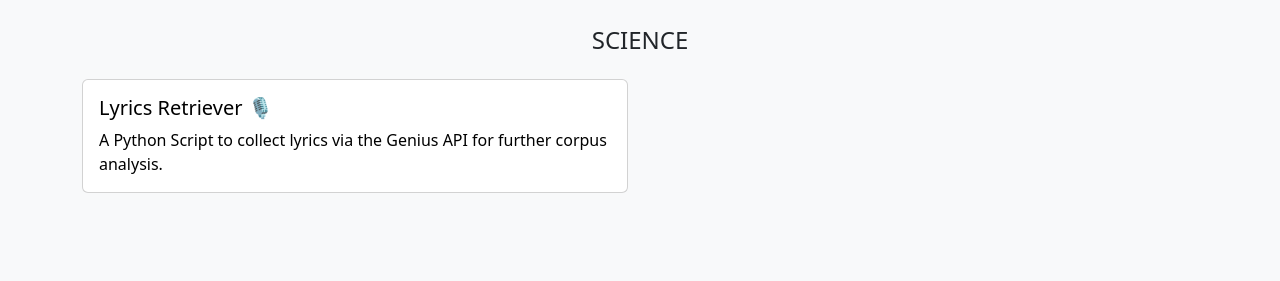
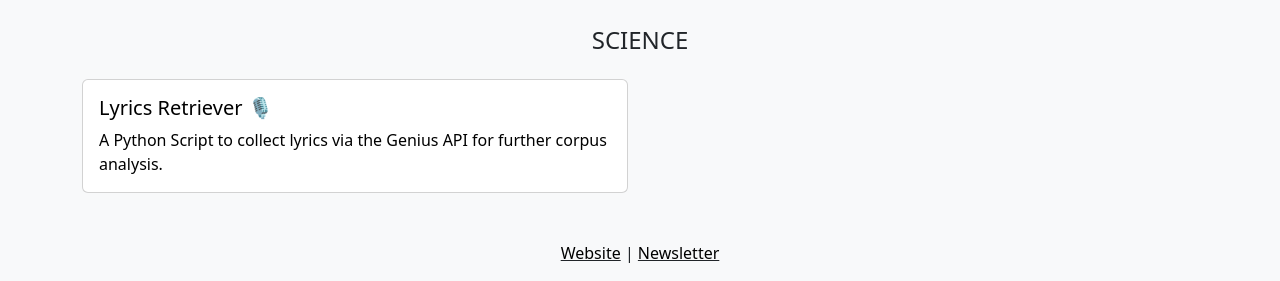
Before and after one commit to Pandibrudi/pandibrudi.github.io, a plain HTML site: page index.html in a window 1280 px wide. Shown: the part 1335-1616 px from the top of the page. Before the commit the page ends 1560 px from the top, so only its background shows below. Drawn offline with nearby package versions, Linux system fonts and the light colour scheme; a script that the page names is missing.

Commit message:
added socials

```diff
--- a/index.html
+++ b/index.html
@@ -84,9 +84,9 @@
             </div>
         </div>
         <!--SOCIALS-->
-        <div class="row">
-            <div class="col">
-                <p></p>
+        <div class="row mt-5">
+            <div class="col text-center">
+                <span><u><a href="http://www.fabiannavarro.com">Website</a></u> | <u><a href="https://steady.page/de/fabiannavarro/newsletter/sign_up">Newsletter</a></u></span>
             </div>
         </div>
     </div>
```
